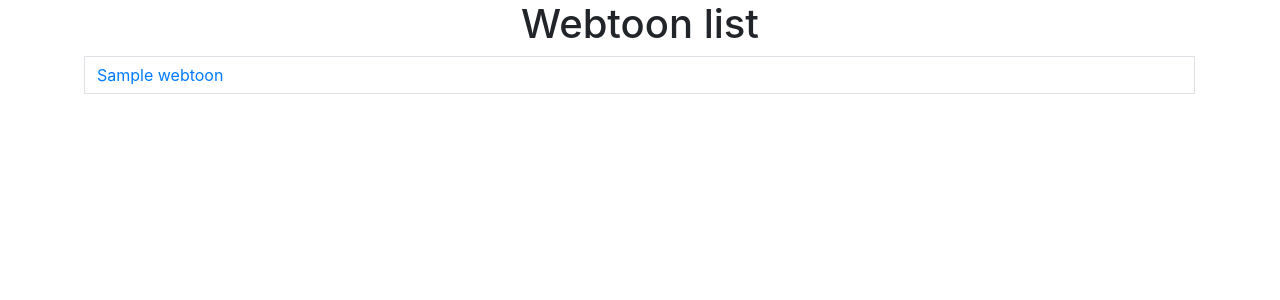
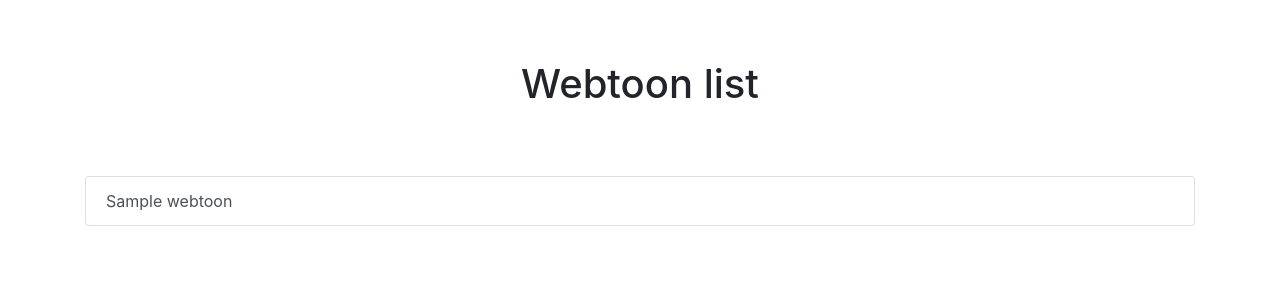
Before and after one commit to hwanii0329/Stop-out, a Django app: page /list/ in a window 1280 px wide. Shown: the top 300 px of the page. Run offline with Django 3.2, Linux system fonts and the light colour scheme; tables that the repository leaves empty hold one stand-in row (Sample ...); some libraries are stand-ins or nearby versions.

Commit message:
템플릿 수정 및 3차 완성

```diff
--- a/django/static/css/webtoon.css
+++ b/django/static/css/webtoon.css
@@ -1,3 +1,8 @@
+
+.title{
+    padding-top: 60px;
+    padding-bottom: 60px;
+}
 .fz0{
     font-size: 0;
 }
--- a/django/templates/base.html
+++ b/django/templates/base.html
@@ -11,7 +11,7 @@
 </head>
 <body>
 
-<h1 class="center">{% block title %}{% endblock %}</h1>
+<h1 class="center title">{% block title %}{% endblock %}</h1>
 <div class="container">
     {% block content %}
     {% endblock %}
--- a/django/templates/webtoon/search_list.html
+++ b/django/templates/webtoon/search_list.html
@@ -2,8 +2,12 @@
 {% block title %}검색 결과{% endblock %}
 {% block content %}
     <div class="list-group">
+    {% if search_list %}
     {% for toon in search_list %}
         <a href="{% url 'webtoon:save-webtoon' webtoon_id=toon.webtoon_id title=toon.title %}" class="list-group-item-action list-group-item">{{ toon.title }}</a>
     {% endfor %}
+    {% else %}
+        <h2>검색 결과가 없습니다.</h2>
+    {% endif %}
     </div>
 {% endblock %}
--- a/django/templates/webtoon/webtoon_list.html
+++ b/django/templates/webtoon/webtoon_list.html
@@ -2,7 +2,9 @@
 
 {% block title %}Webtoon list{% endblock %}
 {% block content %}
+    <div class="list-group">
     {% for webtoon in webtoons %}
-        <div class=""><a href="{% url 'webtoon:webtoon-detail' pk=webtoon.webtoon_id %}" class="page-link">{{ webtoon.title }}</a></div>
+        <a href="{% url 'webtoon:webtoon-detail' pk=webtoon.pk %}" class="list-group-item-action list-group-item">{{ webtoon.title }}</a>
     {% endfor %}
+    </div>
 {% endblock %}
```
Also changed, not shown: other parts of django/static/css/webtoon.css (+3 -0 lines), django/templates/webtoon/index.html (+7 -3 lines).
